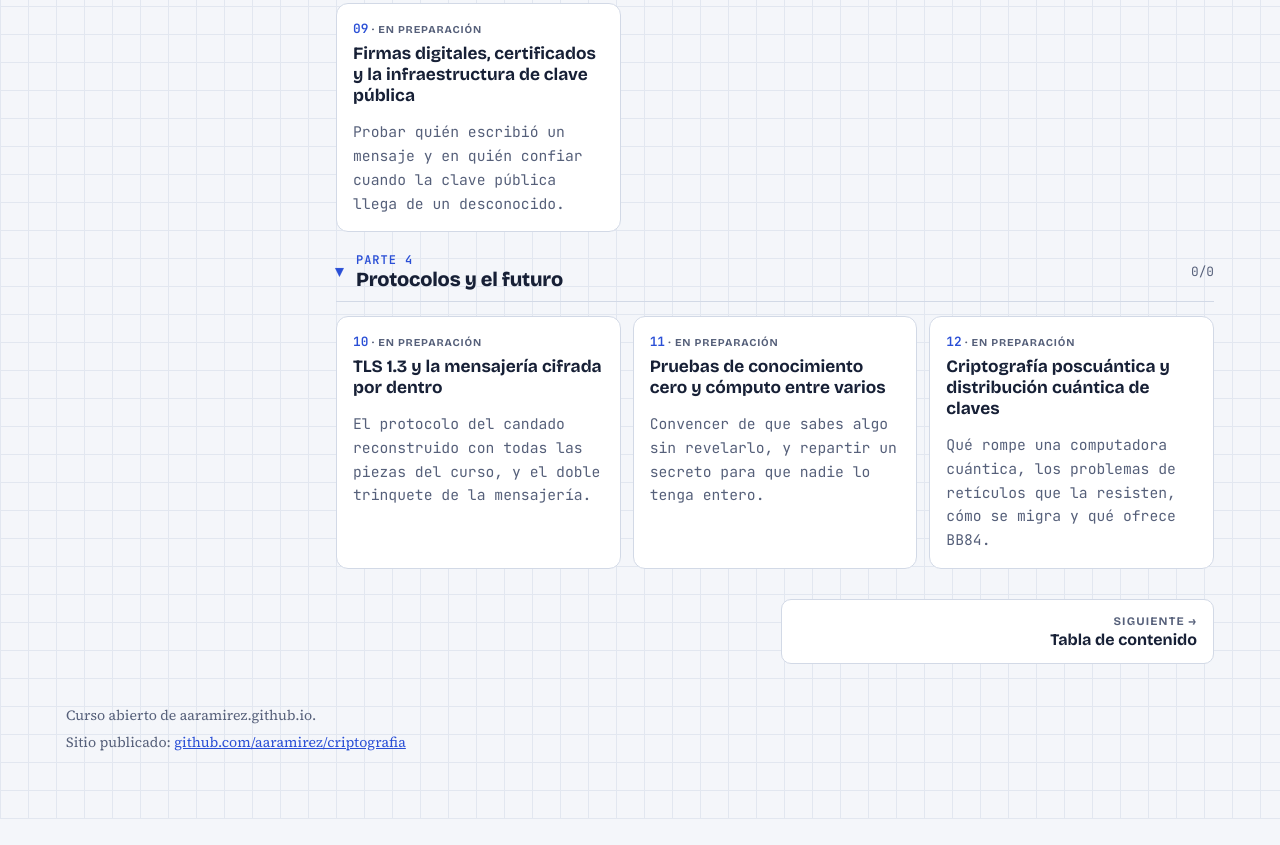
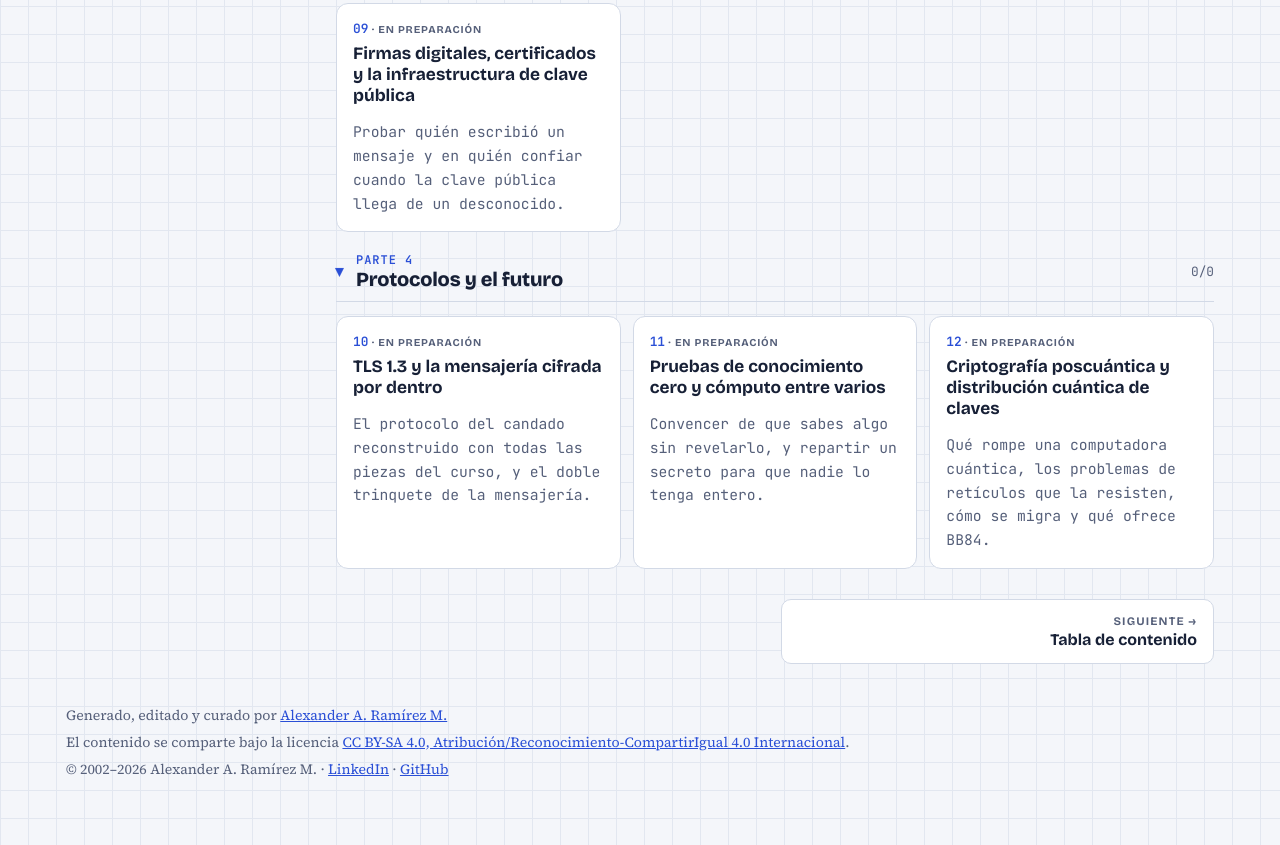
Before and after one commit to aaramirez/criptografia, a plain HTML site: page index.html in a window 1280 px wide. Shown: the part 2178-3023 px from the top of the page. Before the commit the page ends 2997 px from the top, so only its background shows below. Drawn offline with nearby package versions, Linux system fonts and the light colour scheme.

Commit message:
Pie común: autoría, licencia CC BY-SA 4.0 y año que se actualiza solo

```diff
--- a/index.html
+++ b/index.html
@@ -87,7 +87,7 @@ height="0" width="0" style="display:none;visibility:hidden"></iframe></noscript>
 <nav class="pager" id="pager" aria-label="Capítulo anterior y siguiente"></nav>
 </main>
 </div>
-<footer><span>Curso abierto de aaramirez.github.io.</span><span>Sitio publicado: <a href="https://github.com/aaramirez/criptografia" target="_blank" rel="noopener">github.com/aaramirez/criptografia</a></span></footer>
+<footer><span>Generado, editado y curado por <a href="https://www.linkedin.com/in/alexander-ramirez-morales/" target="_blank" rel="noopener">Alexander A. Ramírez M.</a></span><span>El contenido se comparte bajo la licencia <a href="https://creativecommons.org/licenses/by-sa/4.0/deed.es" target="_blank" rel="noopener">CC BY-SA 4.0, Atribución/Reconocimiento-CompartirIgual 4.0 Internacional</a>.</span><span>© 2002–<span data-anio>2026</span> Alexander A. Ramírez M. · <a href="https://www.linkedin.com/in/alexander-ramirez-morales/" target="_blank" rel="noopener">LinkedIn</a> · <a href="https://github.com/aaramirez" target="_blank" rel="noopener">GitHub</a></span><script>document.querySelectorAll('[data-anio]').forEach(function (e) { e.textContent = new Date().getFullYear(); });</script></footer>
 </div>
 <script src="assets/lab.js"></script>
 </body>
```
Also changed, not shown: temario.html (+1 -1 lines).
